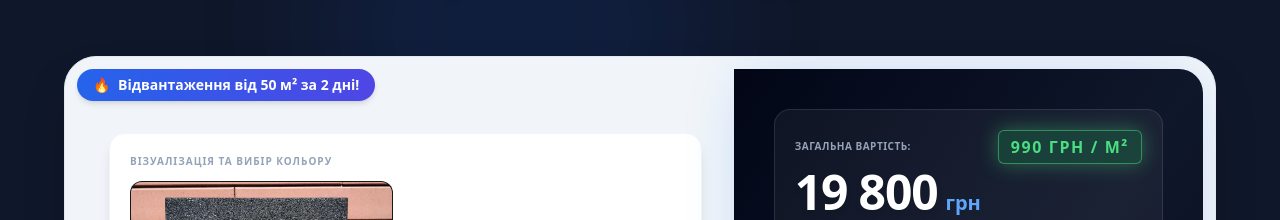
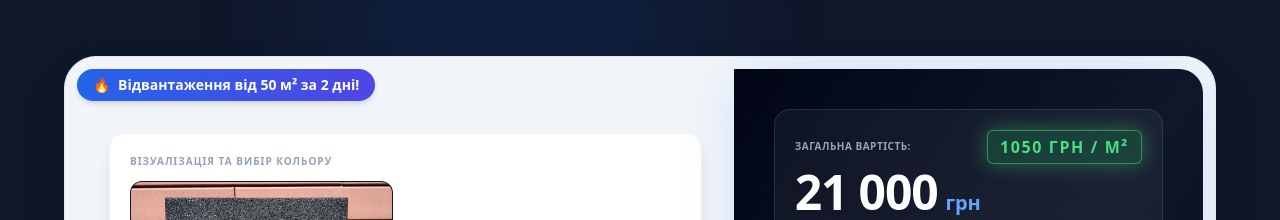
Before and after one commit to alex-calc/euroguma, a React (Vite) app: page / in a window 1280 px wide. Shown: the part 1100-1320 px from the top of the page. Built offline with nearby package versions, Linux system fonts and the light colour scheme.

Commit message:
chore: update 30mm tile price from 990 to 1050 UAH

```diff
--- a/src/App.tsx
+++ b/src/App.tsx
@@ -3,7 +3,7 @@ import { useTranslation } from 'react-i18next';
 
 const PRICE_BY_THICKNESS: Record<number, number> = {
   1: 840, // 20 мм
-  2: 990  // 30 мм
+  2: 1050  // 30 мм
 };
 
 const WEIGHT_MATRIX: Record<number, number> = {
@@ -85,7 +85,7 @@ export default function App() {
   }, [activities.length]);
 
   const getThicknessMm = (level: number) => level === 1 ? '20 мм' : '30 мм';
-  const pricePerMeter = PRICE_BY_THICKNESS[thickness] || 990;
+  const pricePerMeter = PRICE_BY_THICKNESS[thickness] || 1050;
   const total = area * pricePerMeter;
 
   const weightPerMeter = WEIGHT_MATRIX[thickness] || 24;
```
Also changed, not shown: 1 other file (tests, documents, lock files or other folders).
